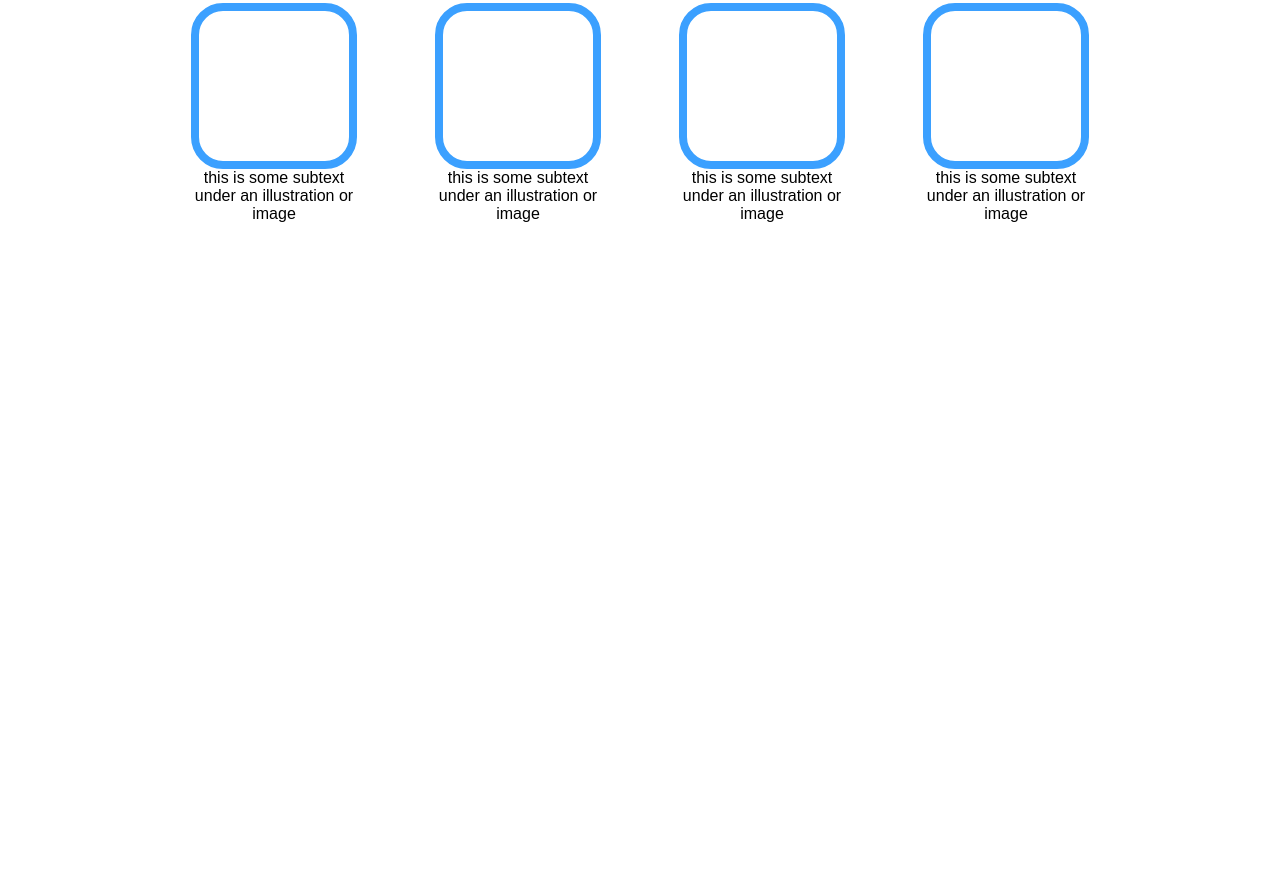
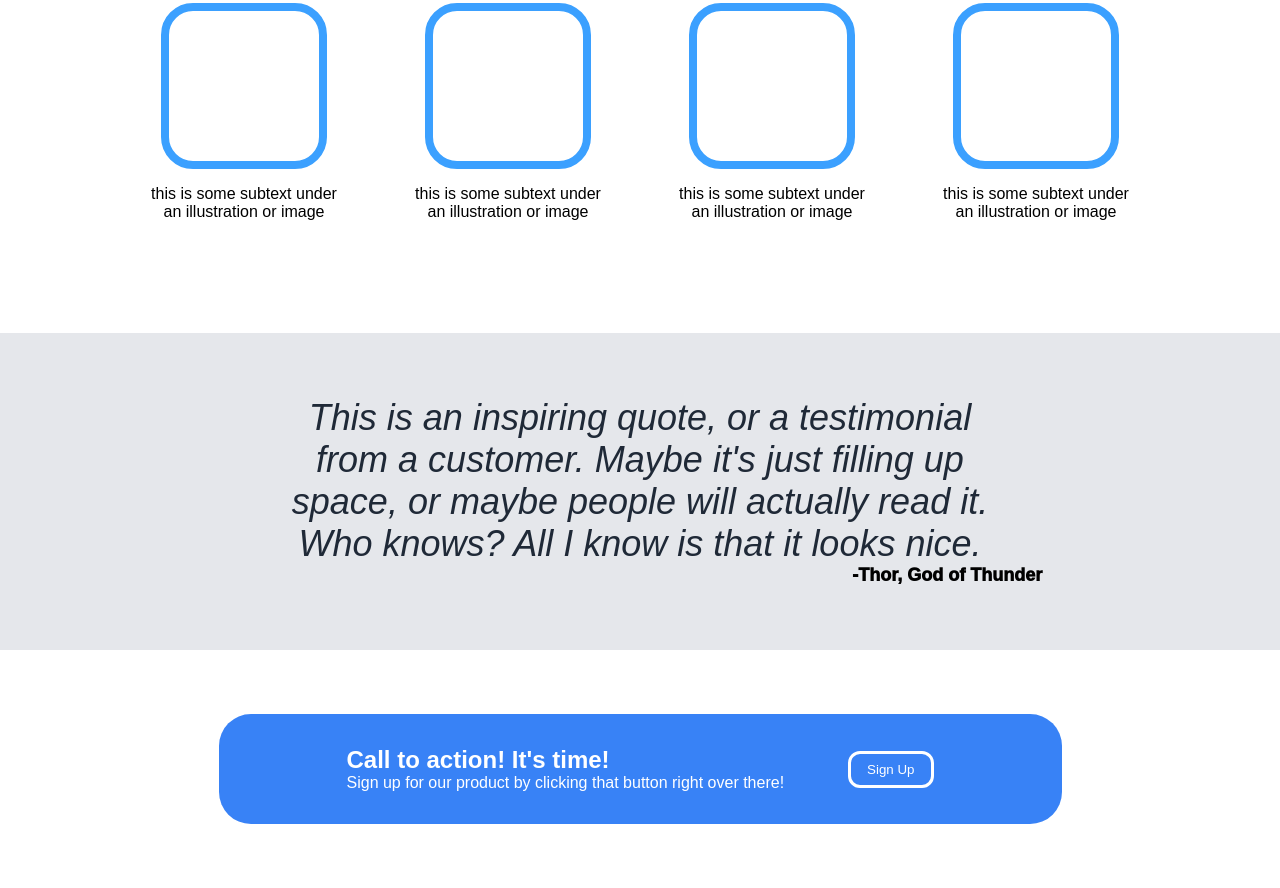
Before and after one commit to Seanster911/project-landingpage, a plain HTML site: page index.htm in a window 1280 px wide. Shown: the part 766-1654 px from the top of the page. Before the commit the page ends 1101 px from the top, so only its background shows below. Drawn offline with Linux system fonts and the light colour scheme.

Commit message:
2nd revision
adding quote box and the sign up bluebox has been added, rounded borders
and played around with border radius to neaten it up

[Ticket: X]

```diff
--- a/index.htm
+++ b/index.htm
@@ -55,8 +55,31 @@
                     this is some subtext under an illustration or image
                 </div>
                 <div class="content-items">
-                    <div class="content-box"></div>
+                <div class="content-box"></div>
                     this is some subtext under an illustration or image
+                </div>
+            </div>
+        </div>
+        <div class="quote">
+            <div class="quote-text">
+                This is an inspiring quote, or a testimonial from a customer. Maybe it's just filling up space, or maybe people will actually read it. Who knows? All I know is that it looks nice.
+            </div>
+            <div class="quote-footnote">
+                -Thor, God of Thunder
+            </div>
+        </div>
+        <div class="calltoarms">
+            <div class="cta-bluebox">
+                <div class="cta-text">
+                    <div class="cta-title">
+                        Call to action! It's time!
+                    </div>
+                    <div class="cta-content">
+                        Sign up for our product by clicking that button right over there!
+                    </div>
+                </div>
+                <div class="cta-button-div">
+                    <button class="cta-button">Sign Up</button>
                 </div>
             </div>
         </div>
--- a/style.css
+++ b/style.css
@@ -126,6 +126,7 @@ a {
     border-width: 8px;
     border-style: solid;
     border-radius: 32px;
+    margin-bottom: 16px;
 
 }
 
@@ -133,9 +134,90 @@ a {
     display: flex;
     flex-direction: column;
     align-items: center;
-    width: 180px;
+    width: 200px;
     flex: 1;
     justify-content: space-between;
     text-align: center;
     flex-wrap: wrap;
 }
+
+.quote {
+    display: flex;
+    flex-direction: column;
+    align-items: center;
+    justify-content: flex-end;
+    background-color: #E5E7EB;
+    padding: 64px;
+    padding-left: 128px;
+    padding-right: 128px;
+    margin: auto;
+}
+
+.quote-text {
+    text-align: center;
+    display: flex;
+    flex-wrap: wrap;
+    width: 70%;
+    font-size: 36px;
+    font-style: italic;
+    font-weight: 50;
+    color: #1F2937;
+}
+
+.quote-footnote {
+    display: flex;
+    justify-content: flex-end;
+    padding-left: 60%;
+    font-size: 18px;
+    font-weight: 1000;
+}
+
+.calltoarms {
+    padding: 64px;
+    display: flex;
+    justify-content: space-between;
+    align-items: center;
+    margin: auto;
+    gap: 128px;
+}
+
+.cta-bluebox {
+    background-color: #3882F6;
+    display: flex;
+    padding: 32px;
+    padding-right: 128px;
+    padding-left: 128px;
+    justify-content: space-between;
+    gap: 64px;
+    border-radius: 32px;
+}
+
+.cta-title {
+    font-size: 24px;
+    font-weight: 800;
+    color: #FFF;
+}
+
+.cta-content {
+    color: #FFF;
+}
+
+.cta-button-div {
+    display: flex;
+    align-items: center;
+    justify-content: center;
+
+}
+
+.cta-button {
+    background-color: #3882F6;
+    padding: 8px;
+    padding-left: 16px;
+    padding-right: 16px;
+    border-width: 3px;
+    border-radius: 12px;
+    border-color: #FFF;
+    border-style: solid;
+    color: #FFF;
+    font-weight 400;
+}
```
